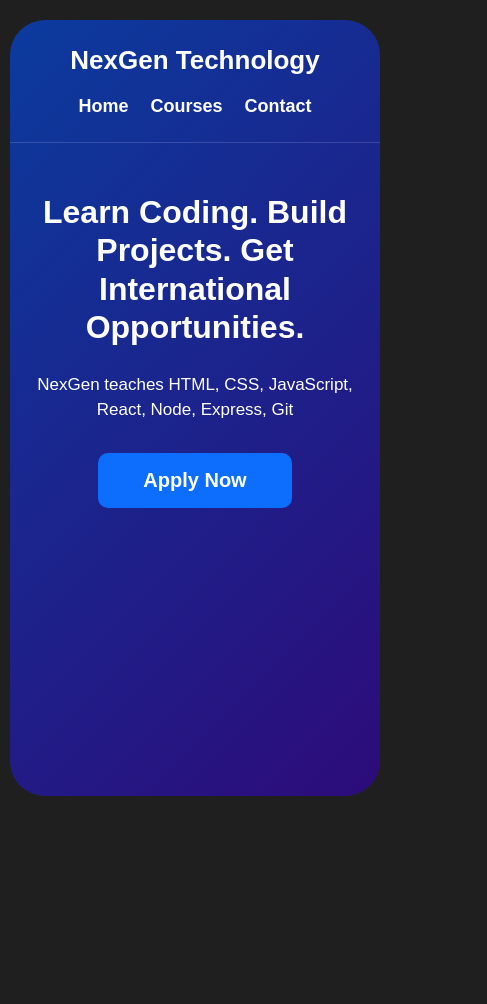
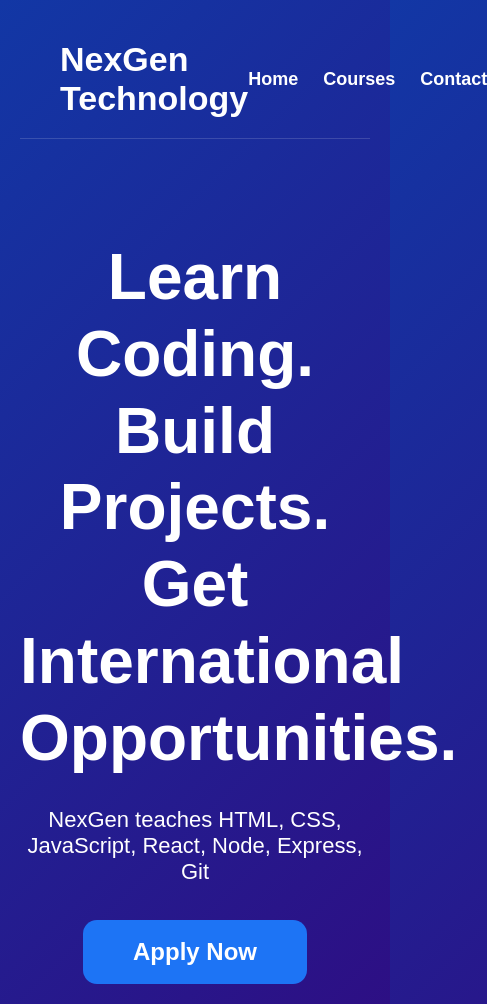
Before and after one commit to MohdNexGen/i.nexgen, a React (Vite) app: page / in a window 390 px wide. Shown: the whole page, 487 px wide, since content can reach past the window. Before the commit the page ends 844 px from the top, so only its background shows below. Built offline with nearby package versions, Linux system fonts and the light colour scheme.

Commit message:
Improve registration form UI and success notification

```diff
--- a/src/App.css
+++ b/src/App.css
@@ -6,39 +6,52 @@ font-family:Arial,sans-serif;
 }
 
 body{
-background:#1f1f1f;
+background:linear-gradient(
+135deg,
+#1237a5,
+#2d0f84
+);
+color:white;
+min-height:100vh;
 }
 
 .hero{
-width:95%;
-min-height:92vh;
-margin:20px auto;
-background:linear-gradient(135deg,#0b3b9e,#2d0b7a);
-border-radius:35px;
-color:white;
-padding-bottom:50px;
+min-height:100vh;
+padding:20px;
+background:linear-gradient(
+135deg,
+#1237a5,
+#2d0f84
+);
 }
 
 .navbar{
 display:flex;
 justify-content:space-between;
 align-items:center;
-padding:25px 50px;
-border-bottom:1px solid rgba(255,255,255,0.15);
+padding:20px 40px;
+border-bottom:
+1px solid rgba(
+255,
+255,
+255,
+0.15
+);
 }
 
 .logo{
-font-size:30px;
+font-size:34px;
 font-weight:bold;
+color:white;
 }
 
 .nav-links{
 display:flex;
-gap:35px;
+gap:25px;
 }
 
 .nav-links button{
-background:transparent;
+background:none;
 border:none;
 color:white;
 font-size:18px;
@@ -47,144 +60,181 @@ cursor:pointer;
 }
 
 .nav-links button:hover{
-color:#93c5fd;
+color:#60a5fa;
 }
 
 .hero-content{
-max-width:850px;
-margin:90px auto 0;
 text-align:center;
+margin-top:100px;
 }
 
-.title{
-font-size:42px;
+.hero-content h1{
+font-size:64px;
 line-height:1.2;
-margin-bottom:25px;
+max-width:1000px;
+margin:auto;
 }
 
-.description{
-font-size:20px;
-line-height:1.5;
-margin-bottom:30px;
-}
-
-.hero-content h2{
-font-size:26px;
-line-height:1.4;
-margin-bottom:35px;
+.hero-content p{
+margin-top:30px;
+font-size:22px;
 }
 
 .btn{
-padding:16px 45px;
-background:#0d6efd;
+margin-top:35px;
+padding:18px 50px;
+background:#1d74f5;
 border:none;
-border-radius:10px;
+border-radius:14px;
 color:white;
-font-size:20px;
+font-size:24px;
 font-weight:bold;
 cursor:pointer;
 }
 
+.btn:hover{
+background:#2563eb;
+}
+
 .page-box{
-width:430px;
-margin:70px auto 0;
-padding:30px;
-background:rgba(255,255,255,0.09);
-border:1px solid rgba(255,255,255,0.15);
-border-radius:18px;
-text-align:center;
+
+max-width:550px;
+
+margin:
+40px auto;
+
+padding:
+35px;
+
+background:
+rgba(
+255,
+255,
+255,
+0.08
+);
+
+border-radius:
+20px;
+
+backdrop-filter:
+blur(
+12px
+);
+
 }
 
 .page-box h2{
-font-size:30px;
-margin-bottom:22px;
-}
-
-.page-box ul{
-list-style:none;
-text-align:left;
-}
-
-.page-box li{
-font-size:18px;
-margin:12px 0;
-}
-
-.page-box li::before{
-content:"✓ ";
-font-weight:bold;
-margin-right:10px;
+text-align:center;
+font-size:42px;
+margin-bottom:20px;
 }
 
 .form{
 display:flex;
 flex-direction:column;
-gap:14px;
+gap:18px;
 }
 
 .form input,
 .form select,
 .form textarea{
-width:100%;
-padding:14px;
+
+padding:
+18px;
+
+font-size:
+18px;
+
 border:none;
-border-radius:8px;
-font-size:16px;
+
+border-radius:
+14px;
+
 outline:none;
+
 }
 
 .form textarea{
-height:100px;
+height:120px;
 resize:none;
 }
 
 .form button{
-padding:14px;
-background:#0d6efd;
+padding:18px;
+background:#1d74f5;
 border:none;
-border-radius:8px;
+border-radius:14px;
 color:white;
-font-size:18px;
+font-size:22px;
 font-weight:bold;
 cursor:pointer;
 }
 
 .form button:hover{
-background:#0b5ed7;
+background:#2563eb;
 }
 
-@media(max-width:768px){
-.navbar{
-flex-direction:column;
-gap:20px;
+.success{
+
+margin-top:
+20px;
+
+padding:
+16px;
+
+background:
+rgba(
+34,
+197,
+94,
+0.2
+);
+
+border:
+1px solid
+#22c55e;
+
+border-radius:
+12px;
+
+color:
+#bbf7d0;
+
+font-size:
+18px;
+
+font-weight:
+bold;
+
+text-align:
+center;
+
+animation:
+fadeIn
+0.4s ease;
+
 }
 
-.nav-links{
-gap:22px;
+@keyframes fadeIn{
+
+from{
+opacity:0;
+transform:
+translateY(-10px);
 }
 
-.logo{
-font-size:26px;
+to{
+opacity:1;
+transform:
+translateY(0);
 }
 
-.hero-content{
-margin:50px auto 0;
-padding:0 20px;
 }
 
-.title{
-font-size:32px;
+ul{
+list-style:none;
+text-align:center;
+line-height:2;
+font-size:22px;
 }
-
-.description{
-font-size:17px;
-}
-
-.hero-content h2{
-font-size:20px;
-}
-
-.page-box{
-width:90%;
-}
-}
--- a/src/App.jsx
+++ b/src/App.jsx
@@ -3,120 +3,393 @@ import { useState } from "react";
 import emailjs from "@emailjs/browser";
 
 function App() {
-  const [page, setPage] = useState("home");
-  const [message, setMessage] = useState("");
 
-  function handleSubmit(e) {
+const [page,setPage]=useState("home");
+const [message,setMessage]=useState("");
+
+function handleSubmit(e){
+
 e.preventDefault();
 
-    const name = e.target.name.value;
-    const email = e.target.email.value;
-    const phone = e.target.phone.value;
-    const course = e.target.course.value;
-    const studentMessage = e.target.message.value;
+const templateParams={
 
-    const templateParams = {
-      student_name: name,
-      student_email: email,
-      student_phone: phone,
-      student_course: course,
-      student_message: studentMessage,
+student_name:
+e.target.name.value,
+
+student_email:
+e.target.email.value,
+
+student_phone:
+e.target.phone.value,
+
+student_course:
+e.target.course.value,
+
+student_message:
+e.target.message.value
+
 };
 
-    emailjs
-      .send("nexgen_gmail", "template_zvfw3qd", templateParams, "H5xDt1e48EHqf_U4U")
-      .then(() => {
+
+emailjs.send(
+
+"nexgen_gmail",
+
+"template_zvfw3qd",
+
+templateParams,
+
+"H5xDt1e48EHqf_U4U"
+
+)
+
+.then(()=>{
+
 return emailjs.send(
+
 "nexgen_gmail",
+
 "template_rbz2rme",
+
 templateParams,
+
 "H5xDt1e48EHqf_U4U"
+
 );
+
 })
-      .then(() => {
-        setMessage("Application sent successfully. Confirmation email sent.");
+
+.then(()=>{
+
+setMessage(
+
+"✅ Application sent successfully. Confirmation email sent."
+
+);
+
 e.target.reset();
+
+setTimeout(()=>{
+
+setMessage("");
+
+},5000);
+
 })
-      .catch(() => {
-        setMessage("Failed to send. Please try again.");
+
+.catch(()=>{
+
+setMessage(
+
+"❌ Failed. Try again."
+
+);
+
 });
+
 }
 
-  return (
+
+
+return(
+
 <div className="hero">
+
+
 <nav className="navbar">
-        <h1 className="logo">NexGen Technology</h1>
+
+<h1 className="logo">
+
+NexGen Technology
+
+</h1>
+
 
 <div className="nav-links">
-          <button onClick={() => setPage("home")}>Home</button>
-          <button onClick={() => setPage("courses")}>Courses</button>
-          <button onClick={() => setPage("contact")}>Contact</button>
+
+<button
+onClick={()=>setPage("home")}
+>
+
+Home
+
+</button>
+
+
+<button
+onClick={()=>setPage("courses")}
+>
+
+Courses
+
+</button>
+
+
+<button
+onClick={()=>setPage("contact")}
+>
+
+Contact
+
+</button>
+
+
 </div>
+
 </nav>
 
-      {page === "home" && (
+
+
+
+{page==="home"&&(
+
 <div className="hero-content">
-          <h1 className="title">
-            Learn Coding. Build Projects. Get International Opportunities.
+
+<h1>
+
+Learn Coding.
+Build Projects.
+Get International Opportunities.
+
 </h1>
 
-          <p className="description">
-            NexGen teaches HTML, CSS, JavaScript, React, Node, Express, Git
+
+<p>
+
+NexGen teaches
+HTML,
+CSS,
+JavaScript,
+React,
+Node,
+Express,
+Git
+
 </p>
 
-          <button className="btn" onClick={() => setPage("register")}>
+
+<button
+
+className="btn"
+
+onClick={()=>
+setPage(
+"register"
+)
+}
+
+>
+
 Apply Now
+
 </button>
+
+
 </div>
+
 )}
 
-      {page === "courses" && (
+
+
+
+{page==="register"&&(
+
 <div className="page-box">
-          <h2>Courses</h2>
-          <ul>
-            <li>Frontend Development</li>
-            <li>Backend Development</li>
-            <li>React Projects</li>
-            <li>Node + Express</li>
-            <li>Git & GitHub</li>
-            <li>Portfolio Building</li>
-          </ul>
+
+<h2>
+
+Student Registration
+
+</h2>
+
+
+<form
+
+className="form"
+
+onSubmit={handleSubmit}
+
+>
+
+
+<input
+
+name="name"
+
+placeholder=
+"Student Name"
+
+required
+
+/>
+
+
+<input
+
+name="email"
+
+type="email"
+
+placeholder=
+"Email Address"
+
+required
+
+/>
+
+
+<input
+
+name="phone"
+
+placeholder=
+"Phone Number"
+
+/>
+
+
+
+<select
+
+name="course"
+
+>
+
+<option>
+
+Frontend Development
+
+</option>
+
+
+<option>
+
+React Projects
+
+</option>
+
+
+<option>
+
+Backend Development
+
+</option>
+
+
+<option>
+
+Node + Express
+
+</option>
+
+</select>
+
+
+
+<textarea
+
+name="message"
+
+placeholder=
+"Message"
+
+></textarea>
+
+
+
+<button
+type="submit"
+>
+
+Submit Application
+
+</button>
+
+
+</form>
+
+
+
+<p className="success">
+
+{message}
+
+</p>
+
+
 </div>
+
 )}
 
-      {page === "register" && (
+
+
+
+{page==="courses"&&(
+
 <div className="page-box">
-          <h2>Student Registration</h2>
 
-          <form className="form" onSubmit={handleSubmit}>
-            <input name="name" placeholder="Student Name" required />
-            <input name="email" type="email" placeholder="Email Address" required />
-            <input name="phone" placeholder="Phone Number" />
+<h2>
 
-            <select name="course">
-              <option>Frontend Development</option>
-              <option>Backend Development</option>
-              <option>React Projects</option>
-              <option>Node + Express</option>
-            </select>
+Courses
 
-            <textarea name="message" placeholder="Message"></textarea>
+</h2>
 
-            <button type="submit">Submit Application</button>
-          </form>
+<ul>
 
-          <p className="success">{message}</p>
+<li>
+Frontend Development
+</li>
+
+<li>
+Backend Development
+</li>
+
+<li>
+React Projects
+</li>
+
+<li>
+Git & GitHub
+</li>
+
+</ul>
+
 </div>
+
 )}
 
-      {page === "contact" && (
+
+
+
+{page==="contact"&&(
+
 <div className="page-box">
-          <h2>Contact NexGen</h2>
-          <p>Email: i.nexgen@gmail.com</p>
+
+<h2>
+
+Contact
+
+</h2>
+
+<p>
+
+Email:
+
+i.developer2026@gmail.com
+
+</p>
+
 </div>
+
 )}
+
+
+
 </div>
+
 );
+
 }
 
+
 export default App;
```
Lines whose indentation alone changed are shown as unchanged.
